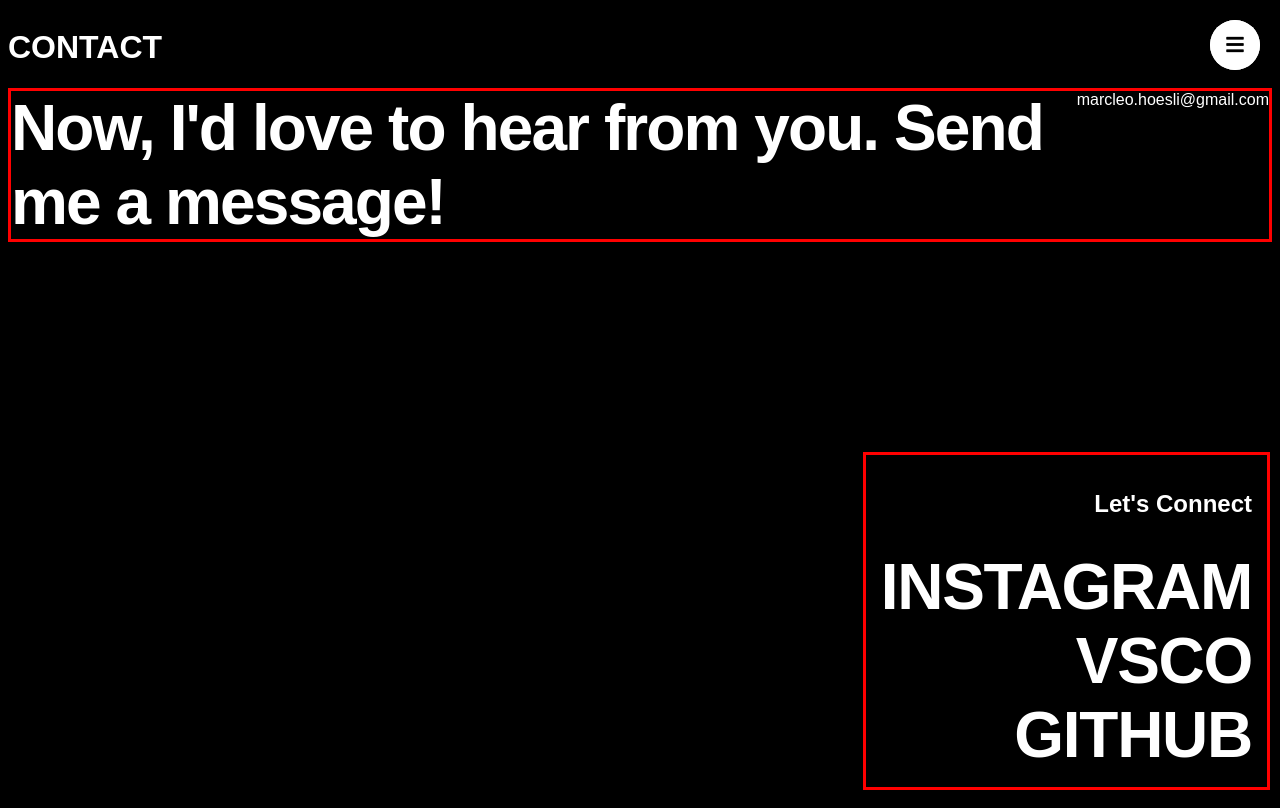
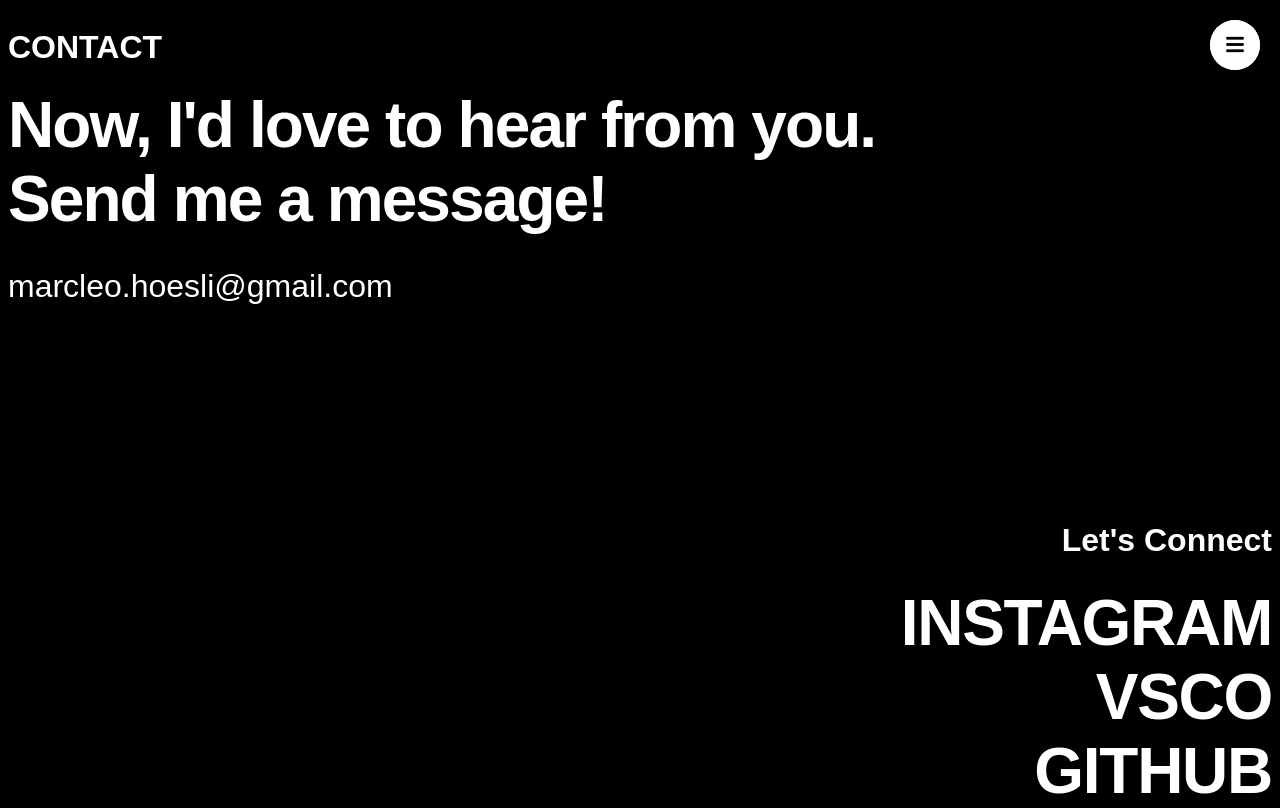
Before and after one commit to callmemarcleo/personalpage, an Angular app in the folder frontend/: page /contact in a window 1280 px wide. Built offline with nearby package versions, Linux system fonts and the light colour scheme.

Commit message:
update contactpage - link hover animation

```diff
--- a/frontend/src/app/components/contact/contact.component.css
+++ b/frontend/src/app/components/contact/contact.component.css
@@ -1,14 +1,13 @@
 .contact-container {
-  border: 3px solid red;
-  margin: 0;
   display: flex;
-  flex-direction: row;
-  justify-content: sp;
+  flex-direction: column;
+  justify-content: space-between;
+  height: 90svh;
 }
 
 .mail-container{
   display: flex;
-
+  flex-direction: column;
 }
 
 .mail-container p{
@@ -16,32 +15,28 @@
   font-weight: 600;
   letter-spacing: -.03em;
   margin: 0;
-  padding: 0;
+}
 
+.mail-wrapper{
+  font-size: 2em;
+  margin-top: 1em;
 }
 
 .link-container {
-  margin: auto;
-  position: fixed;
-  bottom: 10px;
-  right: 10px;
-  padding: 15px;
-  border: 3px solid red;
+  display: flex;
+  flex-direction: column;
+  justify-content: flex-end;
   text-align: right;
-
-
 }
 
-.link-container p{
+.link-container h2{
   font-size: 2em;
-  font-weight: 600;
 }
 
 
 .link-wrapper {
   display: flex;
   flex-direction: column;
-  margin-top: 0.5em;
   font-size: 4em;
   font-weight: 600;
   letter-spacing: -.02em;
@@ -51,4 +46,25 @@
 a {
   text-decoration: none;
   color: inherit;
-  }
+  position: relative;
+}
+
+
+a::before {
+  content: '';
+  position: absolute;
+  width: 100%;
+  height: 0.1em;
+  border-radius: 0.1em;
+  background-color: #fff;
+  bottom: 0;
+  left: 0;
+  transform-origin: right;
+  transform: scaleX(0);
+  transition: transform .3s ease-in-out;
+}
+
+a:hover::before {
+  transform-origin: left;
+  transform: scaleX(1);
+}
--- a/frontend/src/app/components/contact/contact.component.html
+++ b/frontend/src/app/components/contact/contact.component.html
@@ -1,13 +1,11 @@
 <h1>CONTACT</h1>
-
 <div class="contact-container">
     <div class="mail-container">
-        <p>Now, I'd love to hear from you. Send me a message!</p>
+        <p>Now, I'd love to hear from you. <br>Send me a message!</p>
         <div class="mail-wrapper">
             <a href="mailto:marcleo.hoesli@gmail.com">marcleo.hoesli@gmail.com</a>
         </div>
     </div>
-
     <div class="link-container">
         <h2>Let's Connect</h2>
         <div class="link-wrapper">
--- a/frontend/src/app/components/info/info.component.css
+++ b/frontend/src/app/components/info/info.component.css
@@ -1,11 +1,9 @@
-
-
 .info-container {
   display: flex;
   flex-wrap: wrap;
   justify-content: space-around;
   padding: 20px;
-
+  border: 3px solid red;
 }
 
 .left-container {
```
